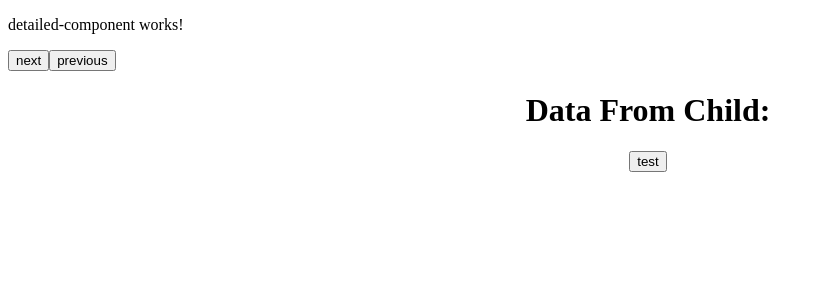
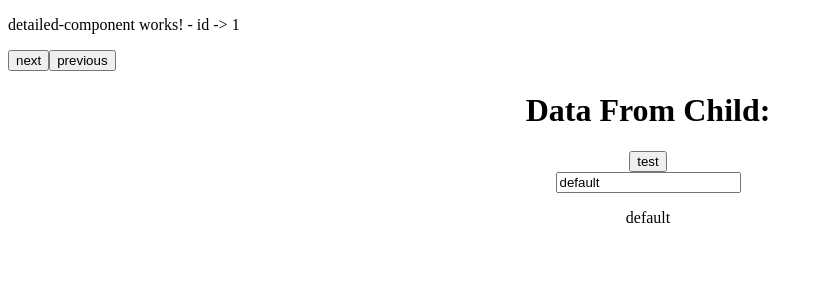
Before and after one commit to AliBayat78/angular-practice, an Angular app: page /test/1 in a window 1280 px wide. Shown: the top 300 px of the page, without its empty margins (0-823 px from the left). Built offline with nearby package versions, Linux system fonts and the light colour scheme.

Commit message:
two way binding split

```diff
--- a/src/app/app.component.html
+++ b/src/app/app.component.html
@@ -9,4 +9,6 @@
     ></app-test>
   </ng-container>
   <button routerLink="/test">test</button>
+  <input [ngModel]="inputValue" (ngModelChange)="alertHandler($event)" />
+  <p>{{ inputValue }}</p>
 </div>
--- a/src/app/app.component.ts
+++ b/src/app/app.component.ts
@@ -9,6 +9,15 @@ import { Router } from '@angular/router';
 export class AppComponent {
   title = 'Angular-practice';
 
+  public inputValue: string = 'default';
+
+  alertHandler(updatedValue: string) {
+    this.inputValue = updatedValue;
+    if (updatedValue === 'alert') {
+      alert('this is an alert');
+    }
+  }
+
   constructor(private router: Router) {}
 
   public outPostedMessage: string = 'This is a Data From Parent';
--- a/src/app/detailed-component/detailed-component.component.html
+++ b/src/app/detailed-component/detailed-component.component.html
@@ -1,5 +1,4 @@
-<p>detailed-component works!</p>
-
+<p>detailed-component works! - id -> {{ componentId }}</p>
 
 <button (click)="goNext()">next</button>
 <button (click)="goPrevious()">previous</button>
--- a/src/app/detailed-component/detailed-component.component.ts
+++ b/src/app/detailed-component/detailed-component.component.ts
@@ -9,13 +9,14 @@ import { ActivatedRoute, ParamMap, Router } from '@angular/router';
 export class DetailedComponentComponent {
   constructor(private route: ActivatedRoute, private router: Router) {}
   public urlId: string | null = '';
+  public componentId = this.route.snapshot.paramMap.get('id');
 
   ngOnInit() {
     // let componentId = this.route.snapshot.paramMap.get('id');
     // this.urlId = componentId;
     this.route.paramMap.subscribe((params: ParamMap) => {
-      let newId = params.get('id')
-      this.urlId = newId
+      let newId = params.get('id');
+      this.urlId = newId;
     });
   }
 
--- a/src/app/test/test.component.html
+++ b/src/app/test/test.component.html
@@ -18,8 +18,8 @@
   <button (click)="sendMessage()">Send Data</button>
 
   <ul *ngFor="let employee of employees">
-    <li>{{ employee.id }}-{{ employee.name }} : {{ employee.age }}</li>
+    <li (click)="goToDetailedComp(employee)">
+      {{ employee.id }}-{{ employee.name }} : {{ employee.age }}
+    </li>
   </ul>
-
-  <button (click)="goToDetailedComp()">Detailed Component</button>
 </div>
--- a/src/app/test/test.component.ts
+++ b/src/app/test/test.component.ts
@@ -42,8 +42,8 @@ export class TestComponent {
       (error) => (this.errorMessage = error)
     );
   }
-  goToDetailedComp() {
-    this.router.navigate(['/test', '1']);
+  goToDetailedComp(employee: employeeType) {
+    this.router.navigate(['/test', employee.id]);
   }
   public date = new Date();
 }
```
Also changed, not shown: src/app/services/employee.service.ts (+4 -3 lines).
